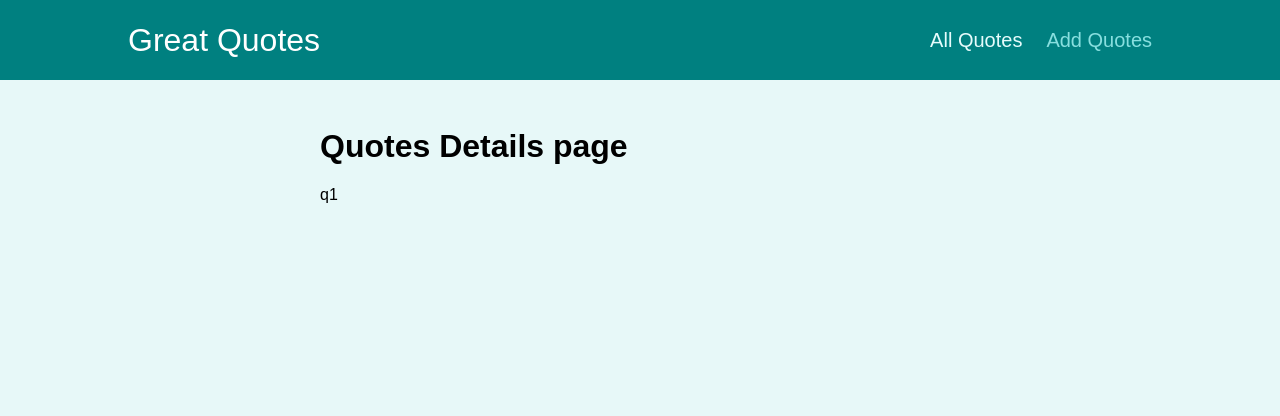
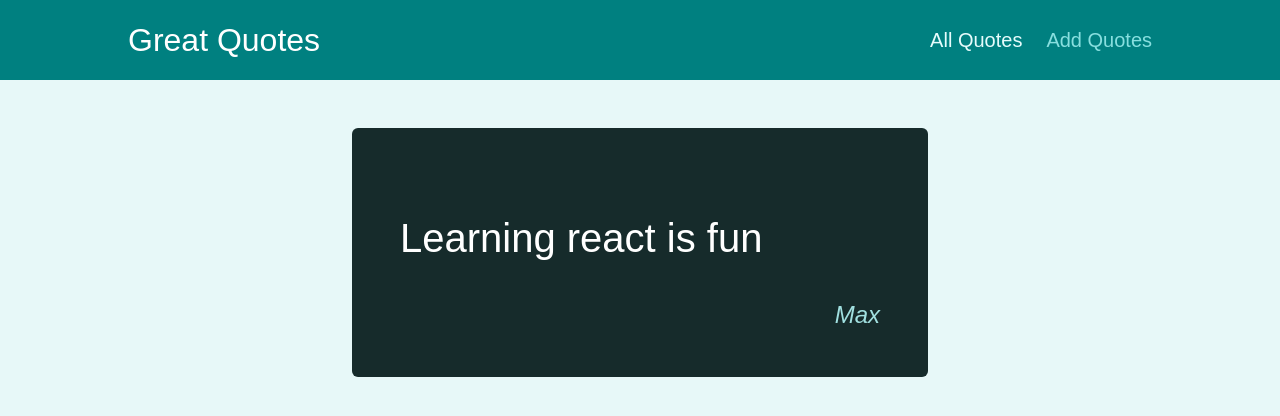
Before and after one commit to DT0998/react-router-2, a React (Create React App) app: page /quotes/q1 in a window 1280 px wide. Shown: the top 416 px of the page. Built offline with nearby package versions, Linux system fonts and the light colour scheme.

Commit message:
update not found page route

```diff
--- a/src/App.js
+++ b/src/App.js
@@ -3,6 +3,7 @@ import Layout from "./components/layout/Layout";
 import AllQuotes from "./pages/AllQuotes";
 import NewQuotes from "./pages/NewQuotes";
 import QuotesDetails from "./pages/QuotesDetail";
+import NotFound from "./pages/NotFound";
 
 function App() {
   return (
@@ -14,11 +15,14 @@ function App() {
       <Route exact path="/quotes">
         <AllQuotes />
       </Route>
-      <Route path="/quotes/:quotesId">
+      <Route path="/quotes/:quoteId">
         <QuotesDetails />
       </Route>
       <Route path="/new-quote">
         <NewQuotes />
+      </Route>
+      <Route path="*">
+       <NotFound/>
       </Route>
     </Switch>
     </Layout>
--- a/src/components/quotes/QuoteForm.js
+++ b/src/components/quotes/QuoteForm.js
@@ -1,10 +1,13 @@
-import { useRef } from 'react';
+import React from 'react';
+import { useRef,useState } from 'react';
+import { Prompt } from 'react-router-dom';
 
 import Card from '../UI/Card';
 import LoadingSpinner from '../UI/LoadingSpinner';
 import classes from './QuoteForm.module.css';
 
 const QuoteForm = (props) => {
+  const [isEntered,setIsEntered] =  useState(false)
   const authorInputRef = useRef();
   const textInputRef = useRef();
 
@@ -18,15 +21,27 @@ const QuoteForm = (props) => {
 
     props.onAddQuote({ author: enteredAuthor, text: enteredText });
   }
+  // on click button
+  const finishEnteringHandler = () =>{
+    setIsEntered(false)
+  }
+
+  // on focus
+  const formFocusedHandler = () =>{
+   setIsEntered(true)
+  }
 
   return (
+    <React.Fragment>
+      <Prompt when={isEntered} message={(location)=>'Are u sure u want to leave? All your entered data will be lost!'}/>
     <Card>
-      <form className={classes.form} onSubmit={submitFormHandler}>
+      <form onFocus={formFocusedHandler} className={classes.form} onSubmit={submitFormHandler}>
         {props.isLoading && (
           <div className={classes.loading}>
             <LoadingSpinner />
           </div>
         )}
+
 
         <div className={classes.control}>
           <label htmlFor='author'>Author</label>
@@ -37,10 +52,11 @@ const QuoteForm = (props) => {
           <textarea id='text' rows='5' ref={textInputRef}></textarea>
         </div>
         <div className={classes.actions}>
-          <button className='btn'>Add Quote</button>
+          <button onClick={finishEnteringHandler} className='btn'>Add Quote</button>
         </div>
       </form>
     </Card>
+    </React.Fragment>
   );
 };
 
--- a/src/components/quotes/QuoteItem.js
+++ b/src/components/quotes/QuoteItem.js
@@ -1,3 +1,4 @@
+import {Link} from 'react-router-dom'
 import classes from './QuoteItem.module.css';
 
 const QuoteItem = (props) => {
@@ -9,9 +10,9 @@ const QuoteItem = (props) => {
         </blockquote>
         <figcaption>{props.author}</figcaption>
       </figure>
-      <a className='btn'>
+      <Link className='btn' to={`/quotes/${props.id}`}>
         View Fullscreen
-      </a>
+      </Link>
     </li>
   );
 };
--- a/src/pages/NewQuotes.js
+++ b/src/pages/NewQuotes.js
@@ -1,8 +1,12 @@
+import {useHistory} from 'react-router-dom'
+
 import QuoteForm from "../components/quotes/QuoteForm";
 
 function NewQuotes() {
+    const history = useHistory()
     const addQuoteHandler = quoteData =>{
-        console.log(quoteData);
+       console.log(quoteData);
+       history.push('/quotes');
     }
     return (
         <QuoteForm onAddQuote={addQuoteHandler}/>
--- /dev/null
+++ b/src/pages/NotFound.js
@@ -0,0 +1,9 @@
+function NotFound() {
+    return (
+        <div className="centered">
+          <p>Page not found!</p>
+        </div>
+     );
+}
+
+export default NotFound;
--- a/src/pages/QuotesDetail.js
+++ b/src/pages/QuotesDetail.js
@@ -1,14 +1,31 @@
 import React from "react";
 import { useParams,Route } from "react-router-dom";
-import Comments from '../components/comments/Comments'
+import Comments from '../components/comments/Comments';
+import HightlightedQuote from '../components/quotes/HighlightedQuote'
+const DUMMY_QUOTES = [
+    {
+        id:'q1',
+        author:'Max',
+        text:'Learning react is fun',
+    },
+    {
+        id:'q2',
+        author:'Maximilian',
+        text:'Learning react is great',
+    }
+]
+
 function QuotesDetails() {
     const params = useParams();
+    const quote = DUMMY_QUOTES.find((quote) => quote.id === params.quoteId)
 
+    if(!quote){
+        return <p>No quote found</p>
+    }
     return (
         <React.Fragment>
-            <h1>Quotes Details page</h1>
-            <p>{params.quotesId}</p>
-            <Route path={`/quotes/${params.quotesId}/comments`}>
+            <HightlightedQuote text={quote.text} author={quote.author}/>
+            <Route path={`/quotes/${params.quoteId}/comments`}>
                 <Comments/>
             </Route>
         </React.Fragment>
```
Also changed, not shown: 1 other file (tests, documents, lock files or other folders).
